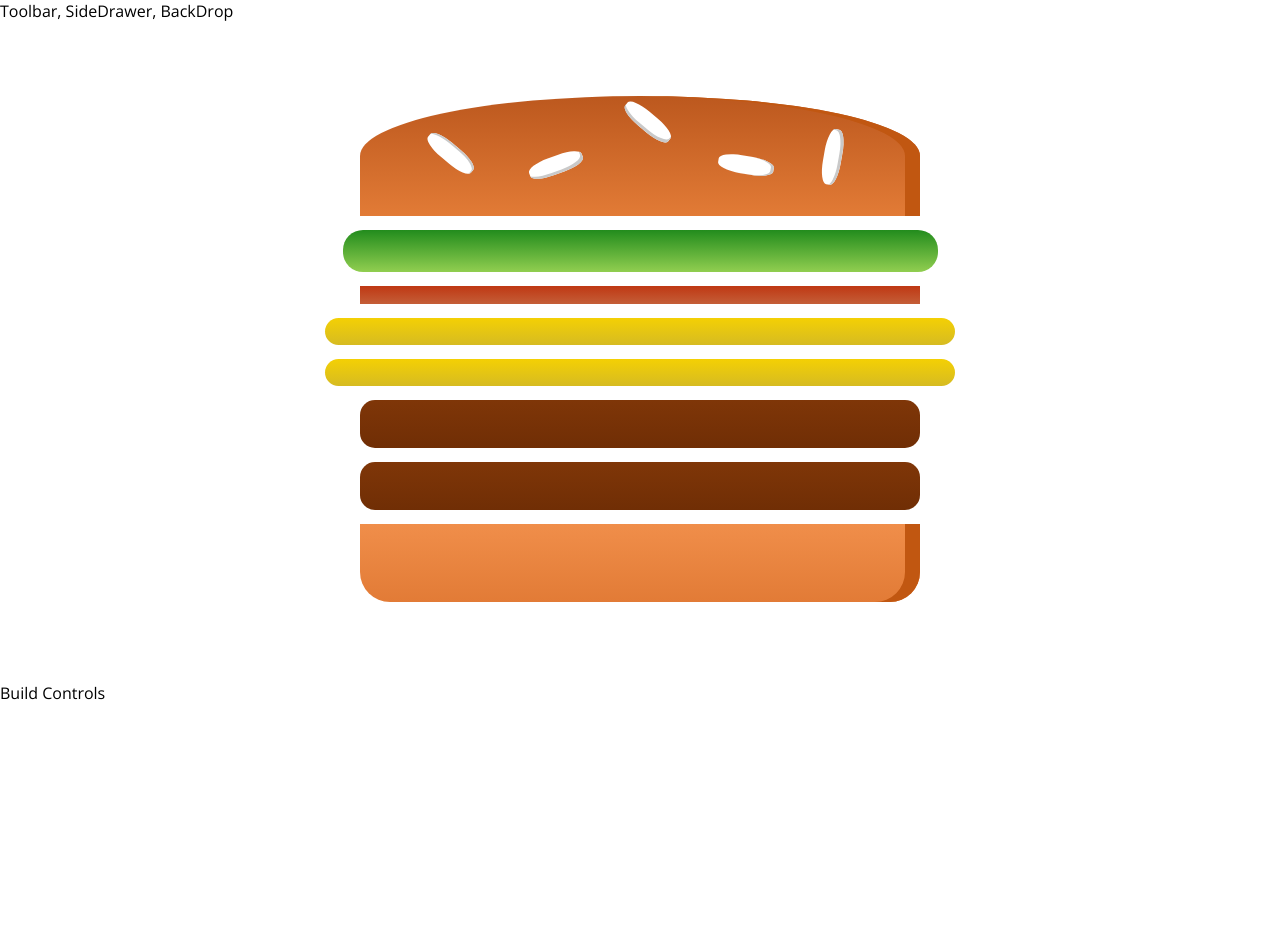
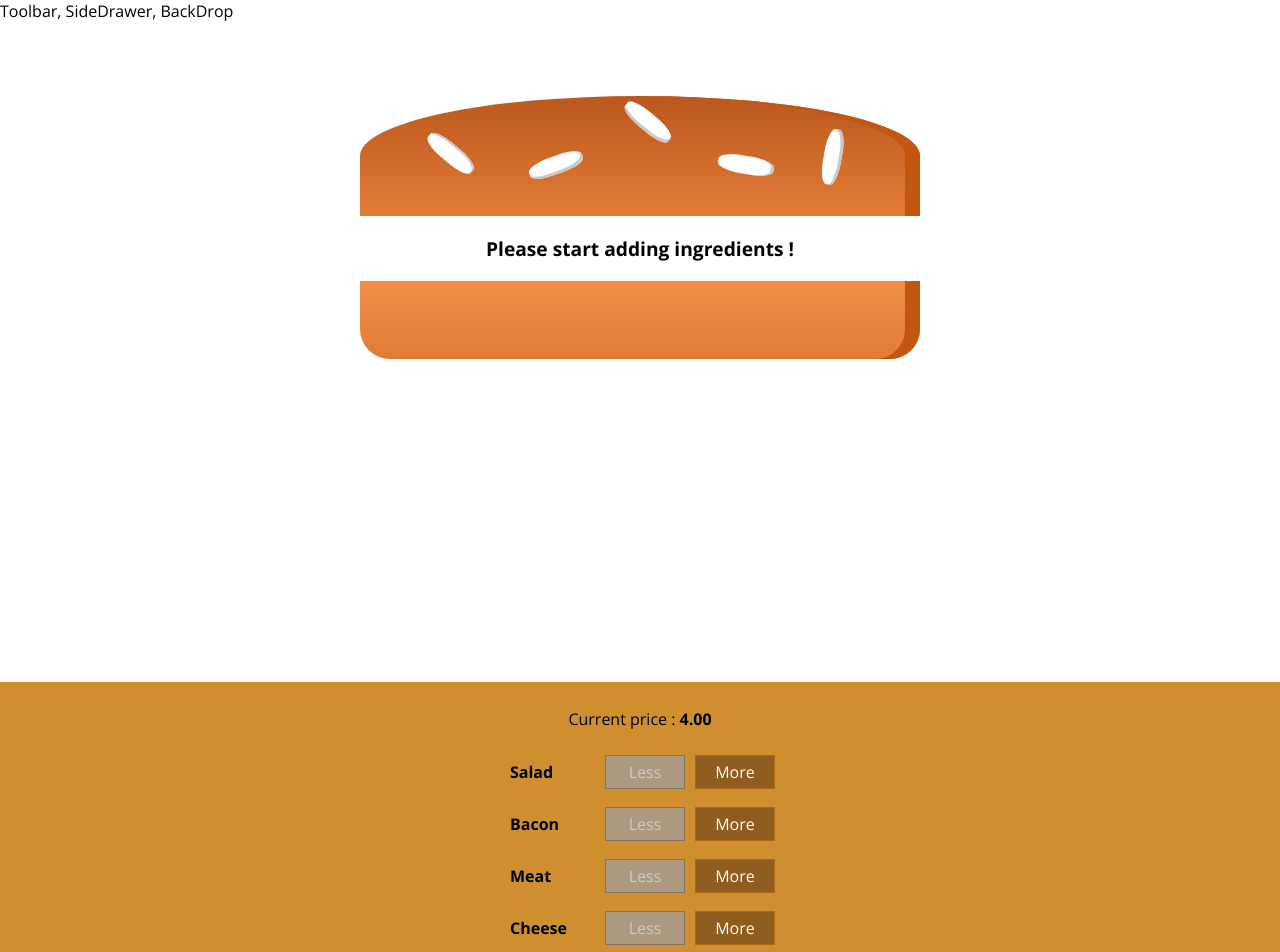
Before and after one commit to EricH77410/burger-builder, a React app: page / in a window 1280 px wide. Shown: the top 952 px of the page. Before the commit the page ends 800 px from the top, so only its background shows below. Built offline with nearby package versions, Linux system fonts and the light colour scheme.

Commit message:
add burger design

```diff
--- /dev/null
+++ b/src/components/Burger/BuildControls/BuildControl/BuildControl.css
@@ -0,0 +1,56 @@
+.BuildControl {
+    display: flex;
+    justify-content: space-between;
+    align-items: center;
+    margin: 5px 0;
+}
+
+.BuildControl button {
+    display: block;
+    font: inherit;
+    padding: 5px;
+    margin: 0 5px;
+    width: 80px;
+    border: 1px solid #AA6817;
+    cursor: pointer;
+    outline: none;
+}
+
+.BuildControl button:disabled {
+    background-color: #AC9980;
+    border: 1px solid #7E7365;
+    color: #ccc;
+    cursor: default;
+}
+
+.BuildControl button:hover:disabled {
+    background-color: #AC9980;
+    color: #ccc;
+    cursor: not-allowed;
+}
+
+.Label {
+    padding: 10px;
+    font-weight: bold;
+    width: 80px;
+}
+
+.BuildControl .Less {
+    background-color: #D39952;
+    color: white;
+}
+
+.BuildControl .More {
+    background-color: #8F5E1E;
+    color: white;
+}
+
+.BuildControl .Less:hover, .BuildControl .Less:active {
+    background-color: #DAA972;
+    color: white;
+}
+
+.BuildControl .More:hover,.BuildControl .More:active {
+    background-color: #99703F;
+    color: white;
+}
--- /dev/null
+++ b/src/components/Burger/BuildControls/BuildControl/BuildControl.js
@@ -0,0 +1,23 @@
+import React from 'react'
+import classes from './BuildControl.css';
+
+const buildControl = (props) => (
+
+    <div className={classes.BuildControl}>
+        <div className={classes.Label}>{props.label}</div>
+        <button
+            className={classes.Less}
+            onClick={props.removed}
+            disabled={props.disabled}
+        >Less
+        </button>
+        <button
+            className={classes.More}
+            onClick={props.added}
+        >More
+        </button>
+    </div>
+
+)
+
+export default buildControl;
--- /dev/null
+++ b/src/components/Burger/BuildControls/BuildControls.css
@@ -0,0 +1,10 @@
+.BuildControls {
+   width: 100%;
+   background-color: #CF8F2E;
+   display: flex;
+   flex-flow: column;
+   align-items: center;
+   box-shadow: 0 2px 1px #ccc;
+   margin: auto;
+   padding: 10px 0;
+}
--- /dev/null
+++ b/src/components/Burger/BuildControls/BuildControls.js
@@ -0,0 +1,28 @@
+import React from 'react'
+import BuildControl from './BuildControl/BuildControl';
+
+import classes from './BuildControls.css';
+
+const controls = [
+    { label:'Salad', type:'salad' },
+    { label:'Bacon', type:'bacon' },
+    { label:'Meat', type:'meat' },
+    { label:'Cheese', type:'cheese' }
+];
+
+const buildControls = (props) => (
+    <div className={classes.BuildControls}>
+        <p>Current price : <strong>{props.price.toFixed(2)}</strong></p>
+        { controls.map( ctr => (
+            <BuildControl
+                key={ctr.label}
+                label={ctr.label}
+                added={() => props.ingredientAdded(ctr.type)}
+                removed={() => props.ingredientRemove(ctr.type)}
+                disabled={props.disabled[ctr.type]}
+            />
+        ))}
+    </div>
+);
+
+export default buildControls;
--- a/src/components/Burger/Burger.js
+++ b/src/components/Burger/Burger.js
@@ -6,12 +6,19 @@
 
 const burger = (props) => {
     // Transforme l'objet ingredients en tableau puis map dessus en fonction de la quantité
-    const transformedIngredients = Object.keys(props.ingredients)
+    let transformedIngredients = Object.keys(props.ingredients)
         .map((ingKey) => {
             return [...Array(props.ingredients[ingKey])].map((_, i)=>{ // ici c'est pour la quantité
                 return <BurgerIngredient key={ingKey+i} type={ingKey} />
             });
-        });
+        }).reduce((arr, el)=>{
+            return arr.concat(el)
+        },[]);
+
+        if (transformedIngredients.length === 0 ) {
+            transformedIngredients = <p>Please start adding ingredients !</p>
+        }
+
     return (
         <div className={classes.Burger}>
             <BurgerIngredient type="bread-top"/>
--- a/src/containers/BurgerBuilder/BurgerBuilder.js
+++ b/src/containers/BurgerBuilder/BurgerBuilder.js
@@ -1,22 +1,89 @@
 import React, { Component } from 'react'
 import Aux from '../../hoc/Aux';
 import Burger from '../../components/Burger/Burger';
+import BuildControls from '../../components/Burger/BuildControls/BuildControls'
+
+const INGRDIENT_PRICES = {
+    salad: 0.5,
+    cheese: 0.4,
+    meat: 1.3,
+    bacon: 0.7
+}
 
 class BurgerBuilder extends Component {
     state = {
         ingredients: {
-            salad:1,
-            bacon:1,
-            cheese:2,
-            meat:2
+            salad:0,
+            bacon:0,
+            cheese:0,
+            meat:0
+        },
+        totalPrice: 4
+    }
+
+    addIngredientHandler = (type) => {
+        const oldCount = this.state.ingredients[type];
+        const updatedCount = oldCount +1;
+        const updatedIngredients = {
+            ...this.state.ingredients
         }
+
+        updatedIngredients[type] = updatedCount;
+
+        const priceAddition = INGRDIENT_PRICES[type];
+        const oldPrice = this.state.totalPrice;
+        const newPrice = oldPrice + priceAddition;
+
+        this.setState(()=>{
+            return {
+                totalPrice: newPrice,
+                ingredients: updatedIngredients
+            }
+        })
+    }
+
+    removeIngredientHandler = (type) => {
+        const oldCount = this.state.ingredients[type];
+
+        if (oldCount <= 0 ) {
+            return;
+        }
+
+        const updatedCount = oldCount -1;
+        const updatedIngredients = {
+            ...this.state.ingredients
+        }
+
+        updatedIngredients[type] = updatedCount;
+
+        const priceDeduction = INGRDIENT_PRICES[type];
+        const oldPrice = this.state.totalPrice;
+        const newPrice = oldPrice - priceDeduction;
+
+        this.setState(()=>{
+            return {
+                totalPrice: newPrice,
+                ingredients: updatedIngredients
+            }
+        })
     }
 
     render() {
+        const disabledInfo = {
+            ...this.state.ingredients
+        }
+        for (let key in disabledInfo) {
+            disabledInfo[key] = disabledInfo[key] <= 0;
+        }
         return (
             <Aux>
                 <Burger ingredients={this.state.ingredients}/>
-                <div>Build Controls</div>
+                <BuildControls
+                    ingredientAdded={this.addIngredientHandler}
+                    ingredientRemove={this.removeIngredientHandler}
+                    price={this.state.totalPrice}
+                    disabled={disabledInfo}
+                />
             </Aux>
         );
     }
```
